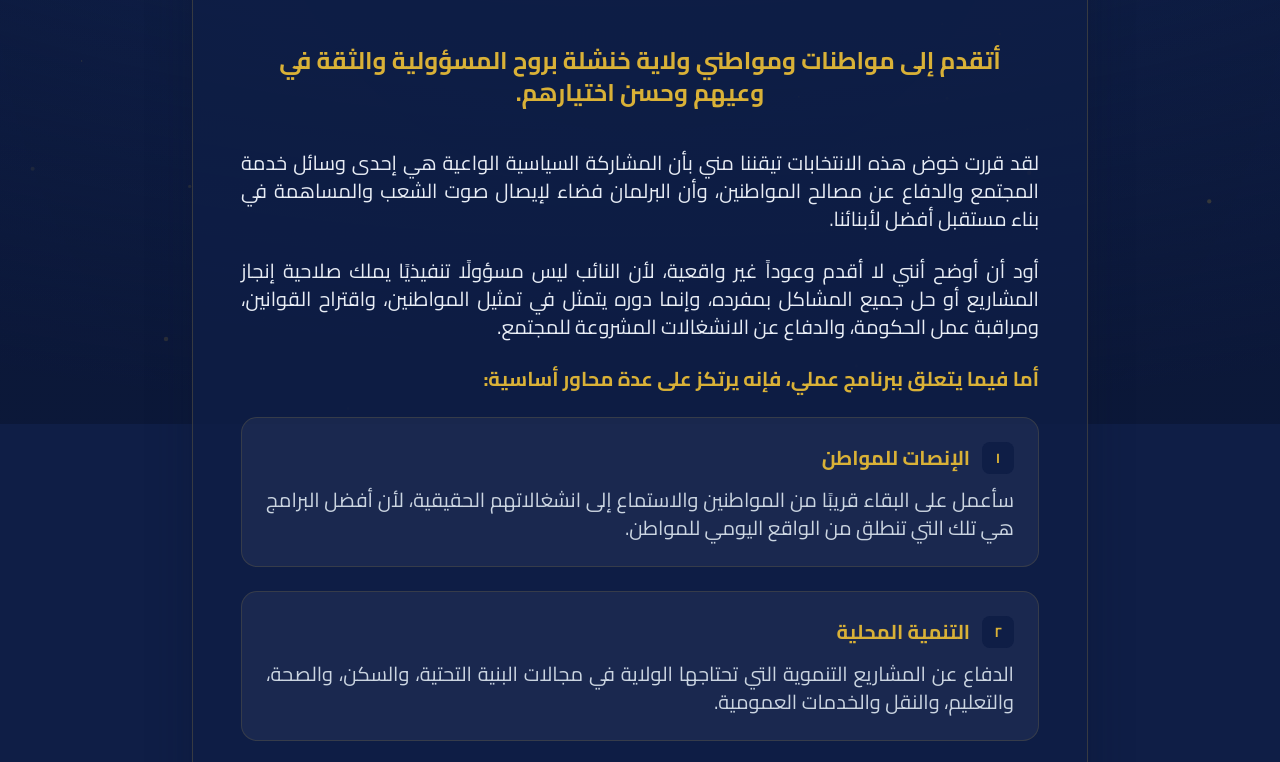
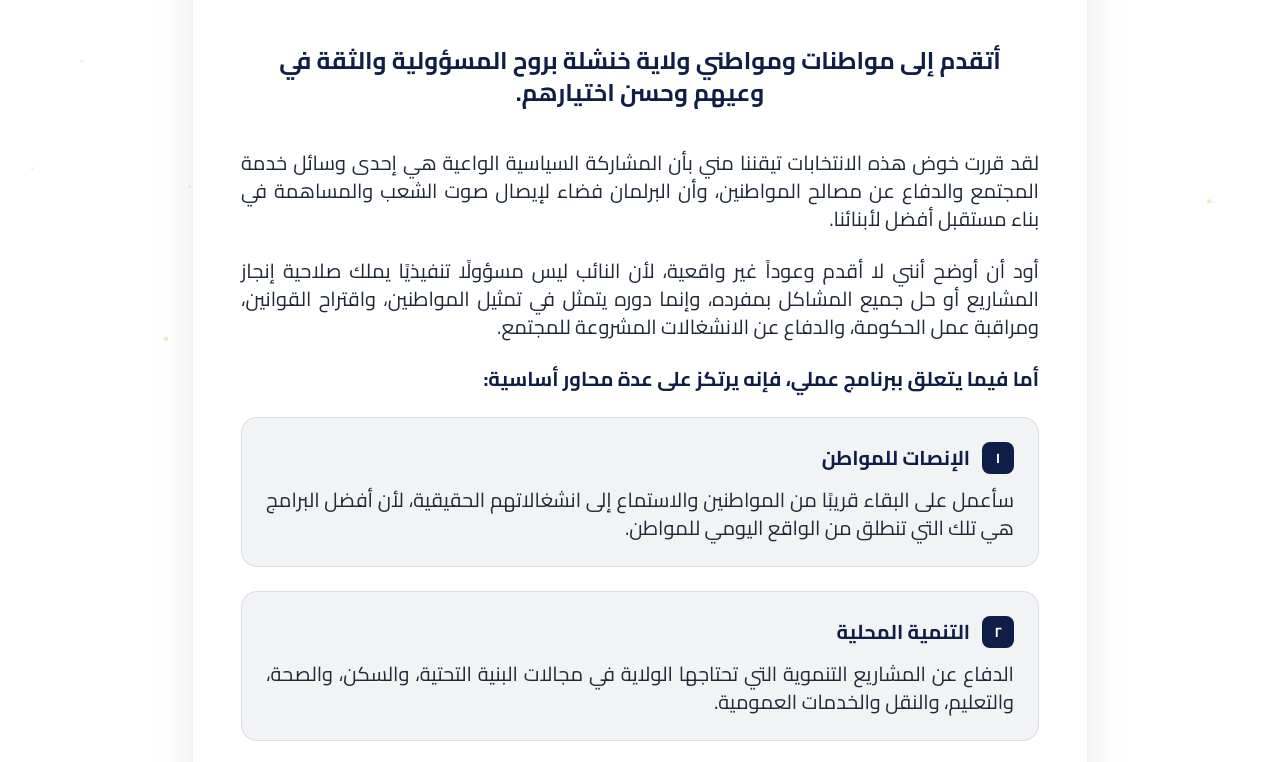
Before and after one commit to islemhafidi/bouzid, a website: page discour.html in a window 1280 px wide. Shown: the part 376-1138 px from the top of the page. Drawn offline with nearby package versions, Linux system fonts and the light colour scheme.

Commit message:
Add files via upload

```diff
--- a/discour.html
+++ b/discour.html
@@ -365,8 +365,8 @@
         const themeToggleBtn = document.getElementById('theme-toggle');
         const themeToggleIcon = document.getElementById('theme-toggle-icon');
 
-        // Apply theme on load (default is dark for consistency across application)
-        const savedTheme = localStorage.getItem('theme') || 'dark';
+        // Apply theme on load (default is light)
+        const savedTheme = localStorage.getItem('theme') || 'light';
         if (savedTheme === 'dark') {
             document.body.classList.add('dark-mode');
             if (themeToggleIcon) {
```
Also changed, not shown: index.html (+1 -1 lines), news.html (+1 -1 lines).
